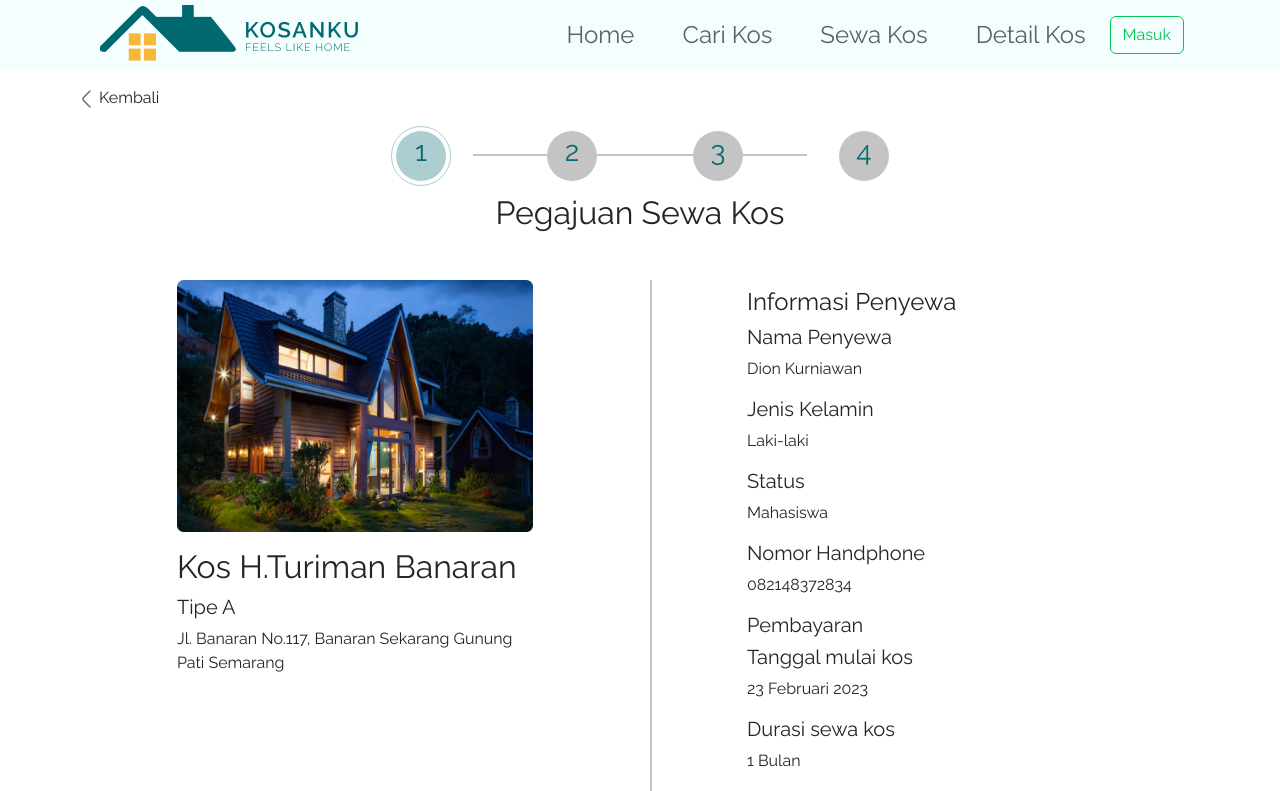
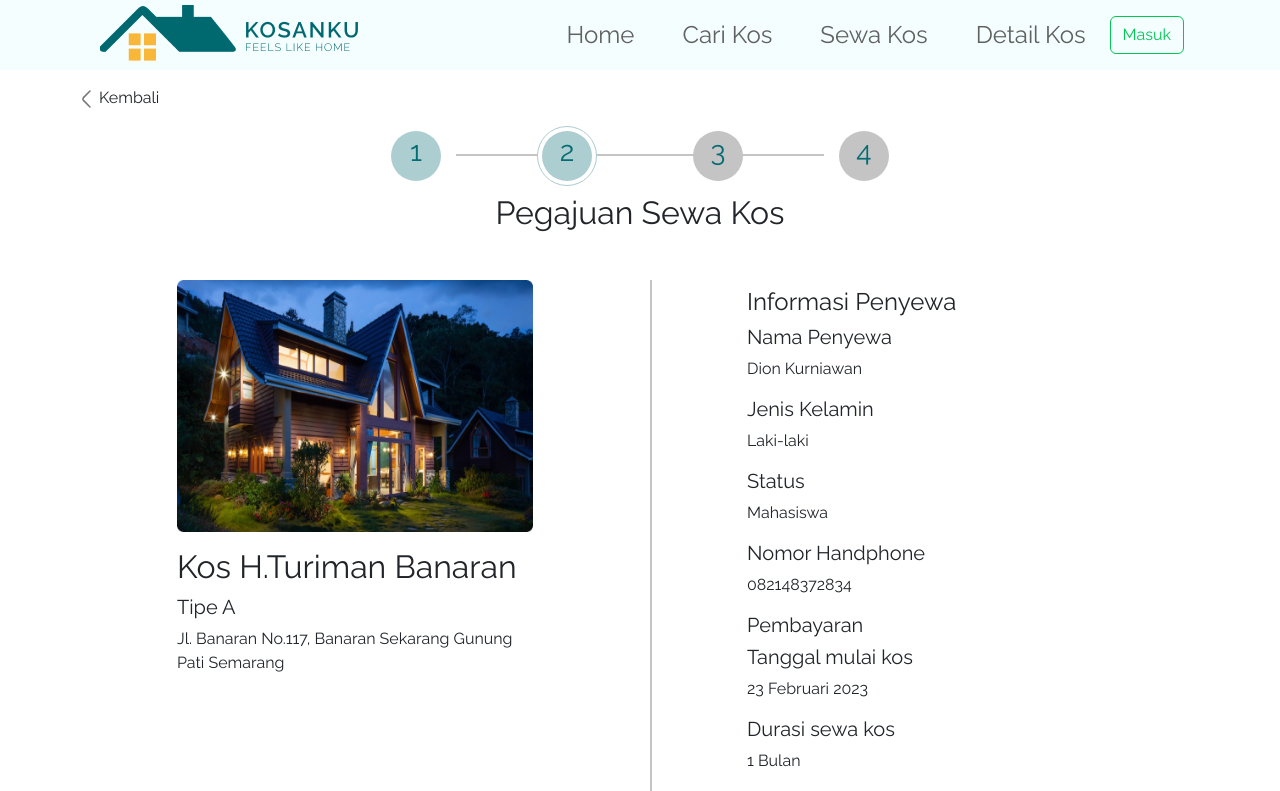
Before and after one commit to synrgy-final-project-team-a/frontend-fsw, a React (Create React App) app: page /pengajuan-sewa/1 in a window 1280 px wide. Shown: the top 791 px of the page. Built offline with nearby package versions, Linux system fonts and the light colour scheme.

Commit message:
change component

```diff
--- a/src/assets/scss/style.scss
+++ b/src/assets/scss/style.scss
@@ -172,7 +172,7 @@
   position: absolute;
   border-bottom: 2px #c4c4c4 solid;
   height: 100%;
-  width: 30%;
+  width: 33%;
   transform: translateY(-50%);
   z-index: -4;
 }
--- /dev/null
+++ b/src/components/numberProgress.jsx
@@ -0,0 +1,92 @@
+import React from "react";
+
+export default function NumberProgress({ current, total }) {
+  console.log(current);
+
+  const currentProgress = [];
+  const finishedProgress = [];
+  const unFinished = [];
+
+  for (let i = 0; i < total; i++) {
+    if (i + 1 === current) {
+      currentProgress.push(i + 1);
+    }
+    if (i + 1 < current) {
+      finishedProgress.push(i + 1);
+    }
+    if (i + 1 > current) {
+      unFinished.push(i + 1);
+    }
+  }
+
+  // function styling() {
+  //   const target = document.querySelector("#current");
+  //   target.classList.add("mx-1");
+  // }
+  // styling();
+  return (
+    <>
+      <div className="d-flex line justify-content-center align-items-center ">
+        {finishedProgress.length > 0 ? (
+          finishedProgress.map((i) => {
+            return (
+              <div
+                id="current"
+                className={
+                  total <= 4
+                    ? "rounded-circle mx-3 mx-sm-5 circleNumber"
+                    : "rounded-circle mx-1 mx-sm-3 circleNumber"
+                }
+              >
+                <h1 className="  number">{i}</h1>
+              </div>
+            );
+          })
+        ) : (
+          <></>
+        )}
+        {currentProgress.length > 0 ? (
+          currentProgress.map((i) => {
+            return (
+              <div
+                id="current"
+                className={
+                  total <= 4
+                    ? "rounded-circle d-flex mx-3 mx-sm-5 borderCircle"
+                    : "rounded-circle d-flex mx-1 mx-sm-3 borderCircle"
+                }
+              >
+                <div className="rounded-circle m-auto circleNumber">
+                  <h1 className=" h-100  number">{i}</h1>
+                </div>
+              </div>
+            );
+          })
+        ) : (
+          <></>
+        )}
+        {unFinished.length > 0 ? (
+          unFinished.map((i) => {
+            return (
+              <div
+                id="current"
+                className={
+                  total <= 4
+                    ? "rounded-circle mx-3 mx-sm-5 circleNumber"
+                    : "rounded-circle mx-1 mx-sm-3 circleNumber"
+                }
+                style={{
+                  backgroundColor: "#C4C4C4",
+                }}
+              >
+                <h1 className=" number">{i}</h1>
+              </div>
+            );
+          })
+        ) : (
+          <></>
+        )}
+      </div>
+    </>
+  );
+}
--- a/src/pages/pencari/pengajuanSewa1.jsx
+++ b/src/pages/pencari/pengajuanSewa1.jsx
@@ -1,9 +1,15 @@
 import React from "react";
 import { Button, Container } from "react-bootstrap";
+import { useNavigate } from "react-router-dom";
 import NavbarComponent from "../../components/navbar";
+import NumberProgress from "../../components/numberProgress";
 import PencariRoutes from "../../routes/pencari";
 
 export default function PengajuanSewa1() {
+  const navigate = useNavigate();
+  function handleSubmitSewa(e) {
+    navigate("/pengajuan-sewa/2");
+  }
   return (
     <>
       <NavbarComponent routes={PencariRoutes} />
@@ -26,37 +32,7 @@ export default function PengajuanSewa1() {
           <h6 className="ms-sm-2 my-auto">Kembali</h6>
         </div>
         <div>
-          <div className="d-flex line justify-content-center align-items-center m-a ">
-            <div className="rounded-circle d-flex mx-3 mx-sm-5 borderCircle">
-              <div className="rounded-circle m-auto circleNumber">
-                <h1 className=" h-100  number">1</h1>
-              </div>
-            </div>
-            <div
-              className="rounded-circle mx-3 mx-sm-5 circleNumber"
-              style={{
-                backgroundColor: "#C4C4C4",
-              }}
-            >
-              <h1 className="  number">2</h1>
-            </div>
-            <div
-              className="rounded-circle  mx-3 mx-sm-5 circleNumber"
-              style={{
-                backgroundColor: "#C4C4C4",
-              }}
-            >
-              <h1 className=" number">3</h1>
-            </div>
-            <div
-              className="rounded-circle  mx-3 mx-sm-5 circleNumber"
-              style={{
-                backgroundColor: "#C4C4C4",
-              }}
-            >
-              <h1 className=" number">4</h1>
-            </div>
-          </div>
+          <NumberProgress current={2} total={4} />
         </div>
         <div>
           <h2 className="text-center my-2">Pegajuan Sewa Kos</h2>
@@ -109,7 +85,11 @@ export default function PengajuanSewa1() {
               </div>
             </div>
             <div className="d-flex justify-content-center">
-              <Button variant="primary" type="submit">
+              <Button
+                variant="primary"
+                type="submit"
+                onClick={(e) => handleSubmitSewa(e)}
+              >
                 Ajukan Sewa Kos Sekarang
               </Button>
             </div>
--- a/src/pages/pencari/pengajuanSewa2.jsx
+++ b/src/pages/pencari/pengajuanSewa2.jsx
@@ -2,6 +2,7 @@ import React from "react";
 import { Button, Container } from "react-bootstrap";
 import FooterComponent from "../../components/footer";
 import NavbarComponent from "../../components/navbar";
+import NumberProgress from "../../components/numberProgress";
 import PencariRoutes from "../../routes/pencari";
 
 export default function PengajuanSewa2() {
@@ -27,32 +28,7 @@ export default function PengajuanSewa2() {
           <h6 className="ms-2 my-auto">Kembali</h6>
         </div>
         <div>
-          <div className="d-flex line justify-content-center align-items-center m-a ">
-            <div className="rounded-circle mx-3 mx-sm-5 circleNumber">
-              <h1 className="  number">1</h1>
-            </div>
-            <div className="rounded-circle d-flex mx-3 mx-sm-5 borderCircle">
-              <div className="rounded-circle m-auto circleNumber">
-                <h1 className=" h-100  number">2</h1>
-              </div>
-            </div>
-            <div
-              className="rounded-circle  mx-3 mx-sm-5 circleNumber"
-              style={{
-                backgroundColor: "#C4C4C4",
-              }}
-            >
-              <h1 className=" number">3</h1>
-            </div>
-            <div
-              className="rounded-circle  mx-3 mx-sm-5 circleNumber"
-              style={{
-                backgroundColor: "#C4C4C4",
-              }}
-            >
-              <h1 className=" number">4</h1>
-            </div>
-          </div>
+          <NumberProgress current={2} total={4} />
         </div>
         <div className="d-flex flex-column justify-content-center text-center">
           <h2>Konfirmasi Pemiliki Kos </h2>
```
